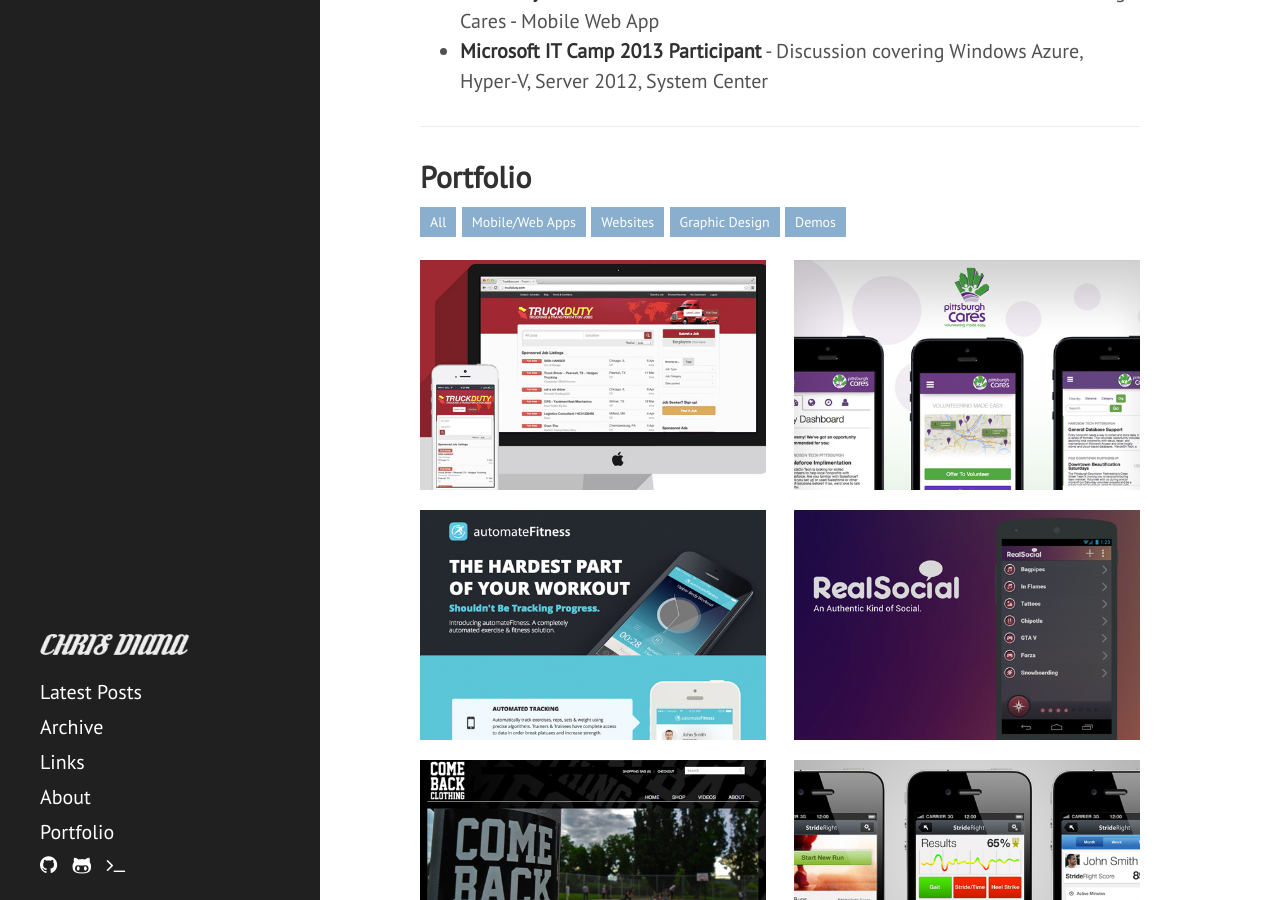
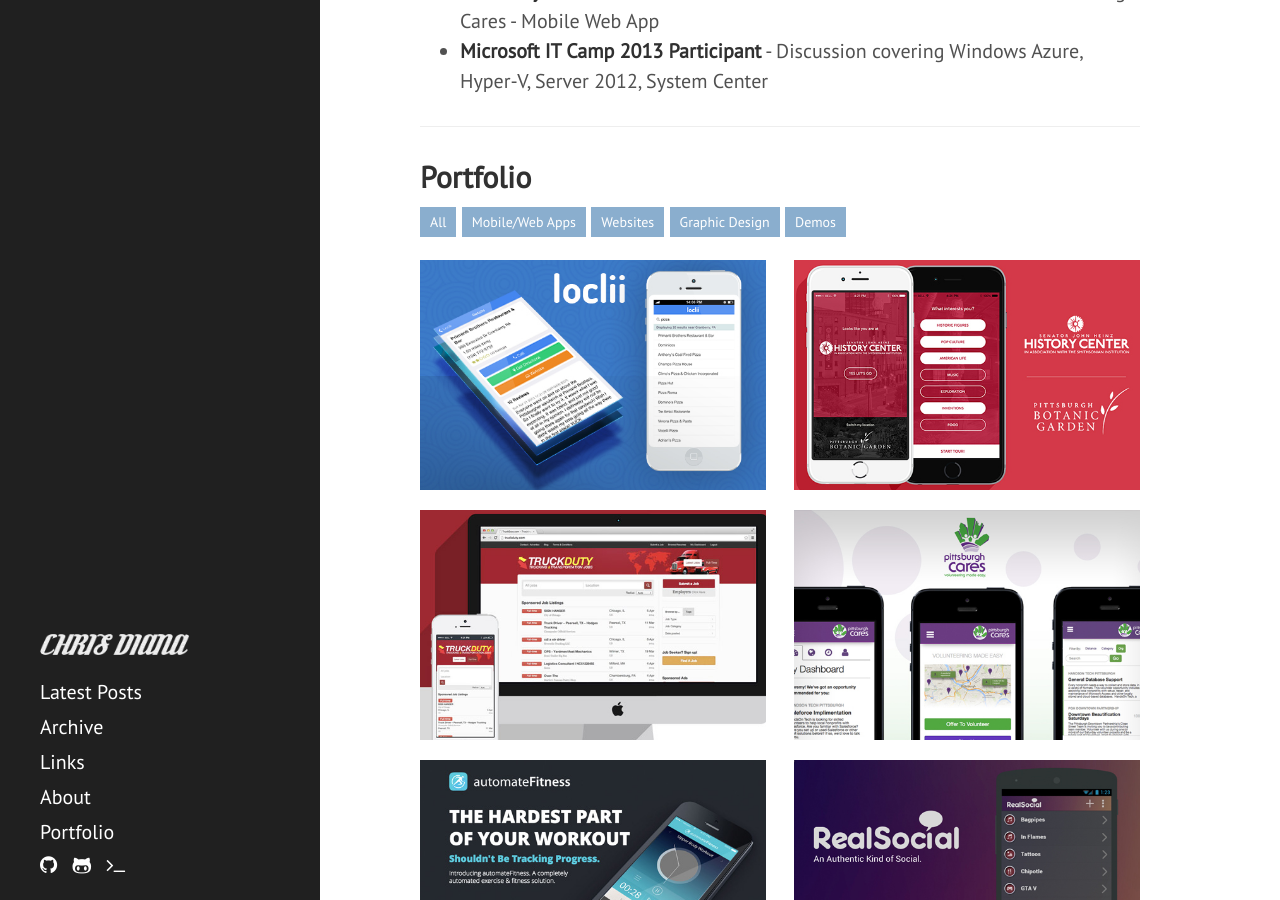
Before and after one commit to chrisdiana/cdmedia.github.io, a Jekyll site: the page built from about.md, in a window 1280 px wide and 900 px high, scrolled down 4123 px. Built offline with Jekyll 4.4.1, drawn with Linux system fonts in a browser that asks for light colours; nearby versions of some CDN libraries; Markdown is read by kramdown in place of the engine named in the settings.

Commit message:
update about

```diff
--- a/about.md
+++ b/about.md
@@ -158,6 +158,16 @@
 </div>
 
 <div id="portfolio-gallery" class="portfolio">
+	<div class="mix mobile">
+		<a href="#" data-featherlight="{{ site.baseurl }}public/img/projects/loclii-full.jpg">
+			<img src="{{ site.baseurl }}public/img/projects/loclii.jpg" />
+		</a>
+	</div>
+	<div class="mix mobile">
+		<a href="#" data-featherlight="{{ site.baseurl }}public/img/portfolio/mobile/heinz-full.jpg">
+			<img src="{{ site.baseurl }}public/img/portfolio/mobile/heinz.jpg" />
+		</a>
+	</div>
 	<div class="mix websites">
 		<a href="#" data-featherlight="{{ site.baseurl }}public/img/portfolio/websites/truckduty-full.jpg">
 			<img src="{{ site.baseurl }}public/img/portfolio/websites/truckduty.jpg" />
```
Also changed, not shown: public/img/portfolio/mobile/heinz-full.jpg (added), public/img/portfolio/mobile/heinz.jpg (added), public/img/projects/loclii-full.jpg (added), public/img/projects/loclii.jpg (added), public/img/tuts/loclii.gif (added), 1 other file.
